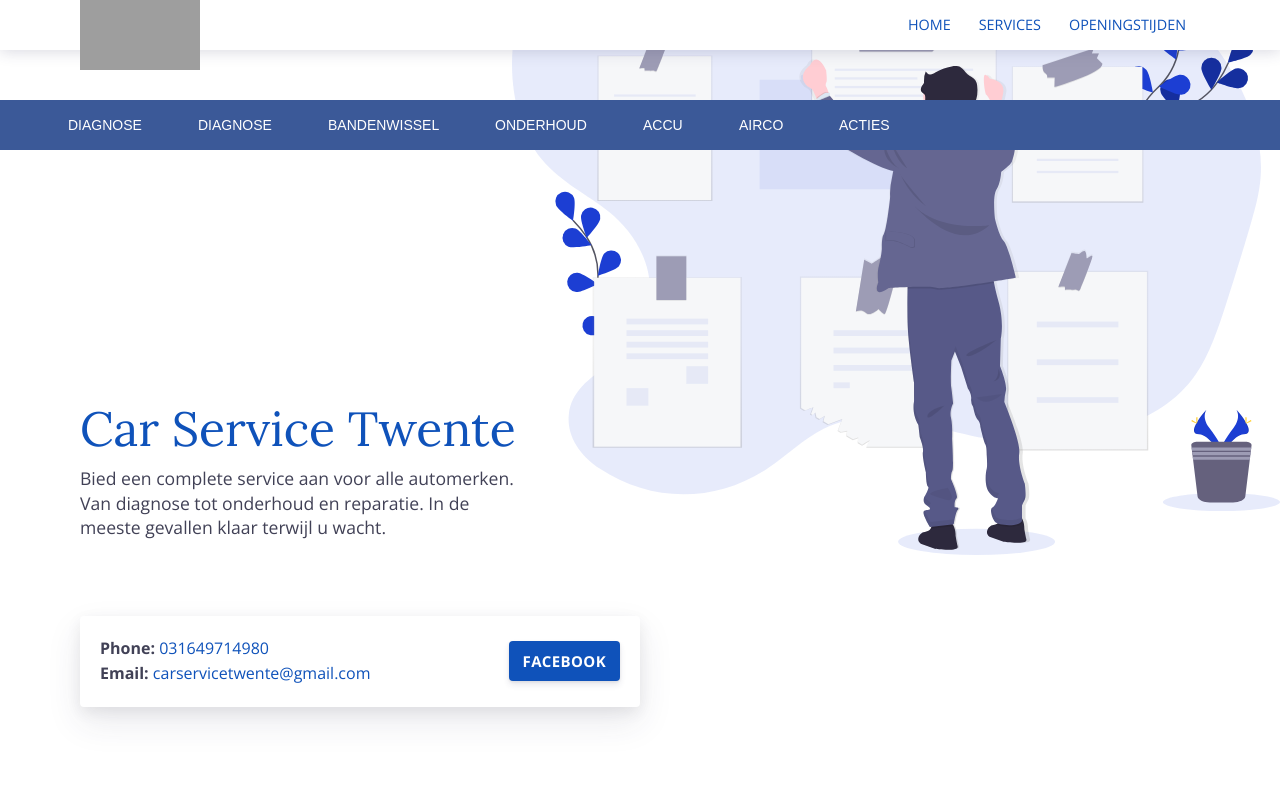
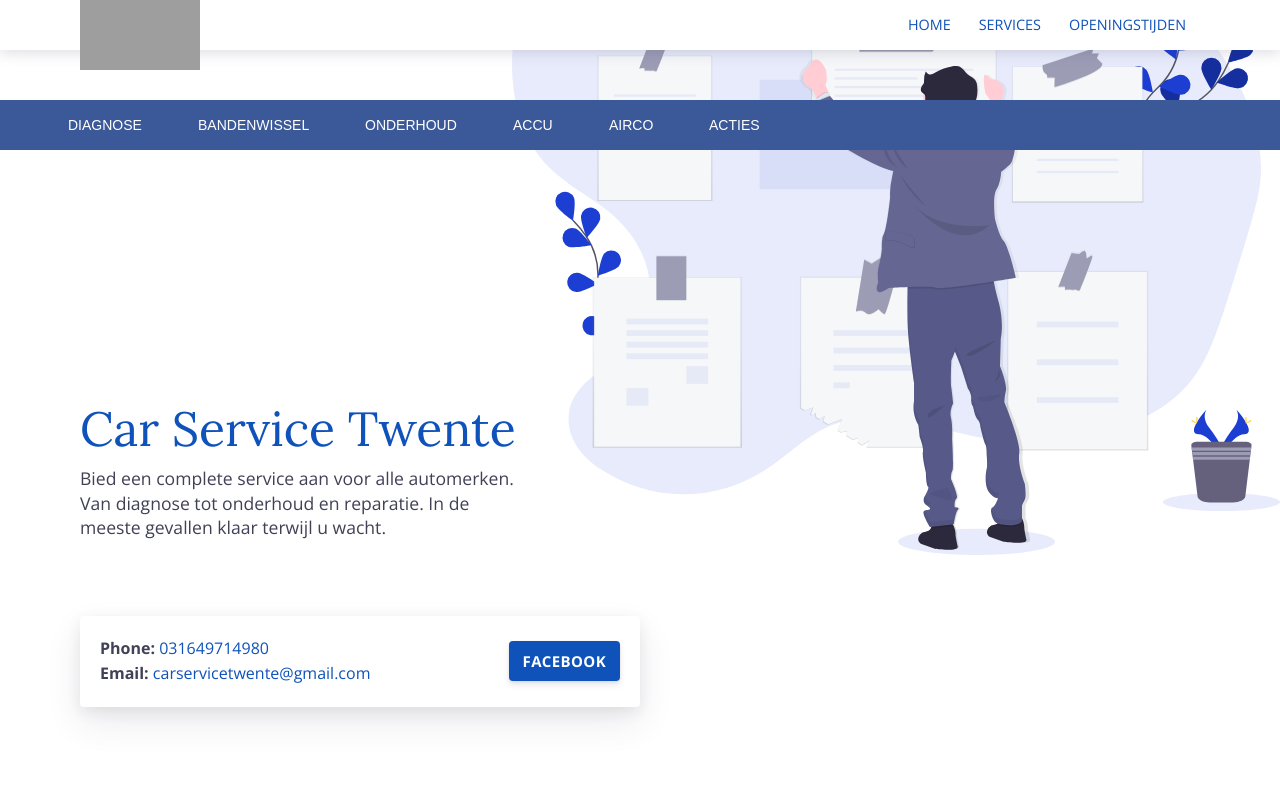
Before and after one commit to vitasaturnia/carservicetwente, a Gatsby site: page / in a window 1280 px wide. Shown: the top 800 px of the page. Built offline with nearby package versions, Linux system fonts and the light colour scheme; Gatsby itself is replaced by a stand-in of ours; grey boxes are pictures that could not be loaded.

Commit message:
CarServiceTwente

```diff
--- a/src/pages/index.js
+++ b/src/pages/index.js
@@ -23,9 +23,6 @@ const Home = (props) => {
               <div>
               <ul class="menu cf">
       <li><a href="#">Diagnose</a></li>
-  <li>
-  <a href="#">Diagnose</a>
-      </li>
       <li><a href="#">Bandenwissel</a></li>
   <li><a href="#">Onderhoud</a></li>
   <li><a href="#">Accu</a></li>
--- a/src/scss/styles.css
+++ b/src/scss/styles.css
@@ -15,6 +15,9 @@
     min-width: 100vh;
     background: #3b5998;
     text-align: center;
+overflow:hidden;
+    display:fixed
+
 
 }
 .menu > li {
```
